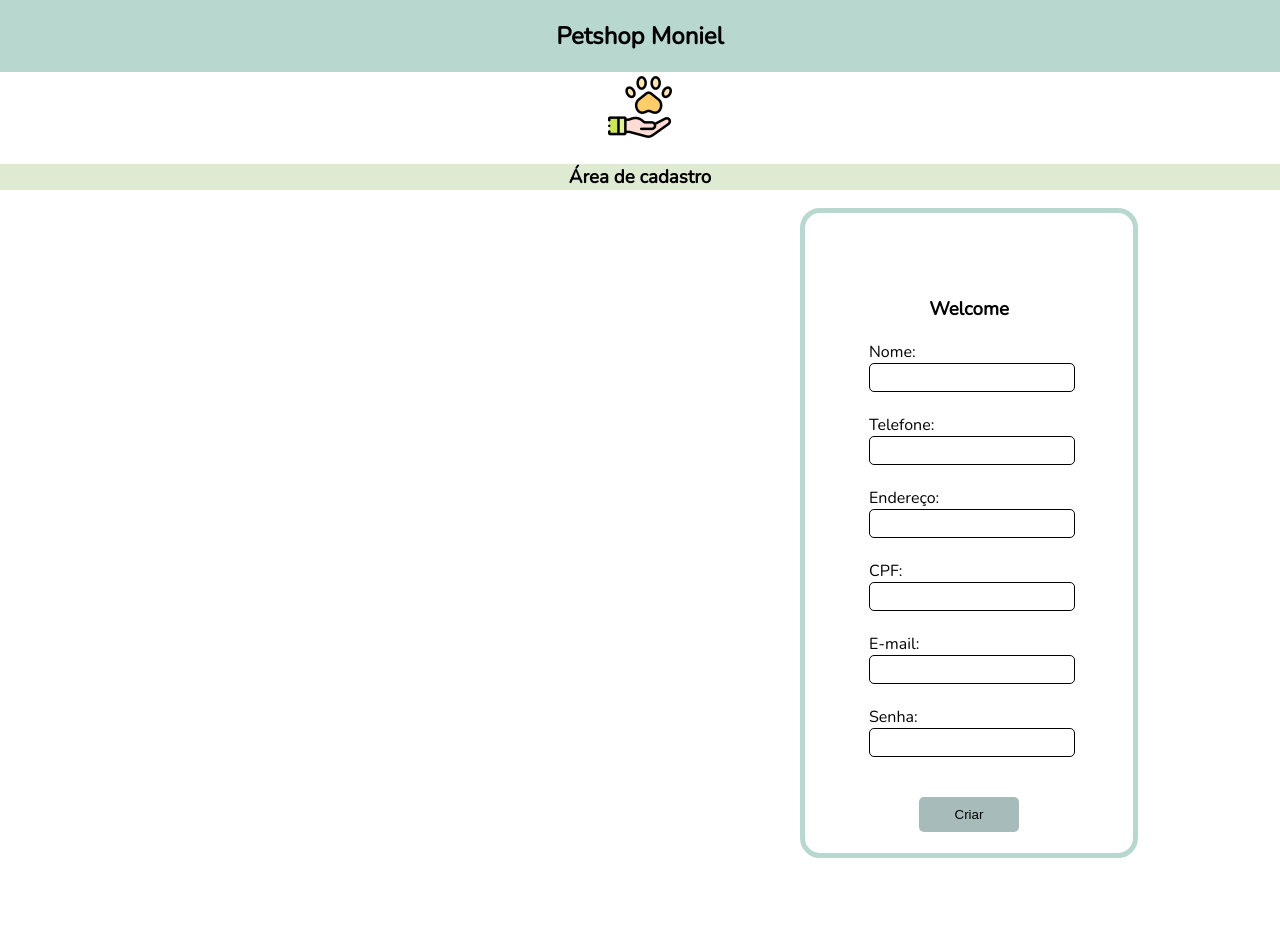
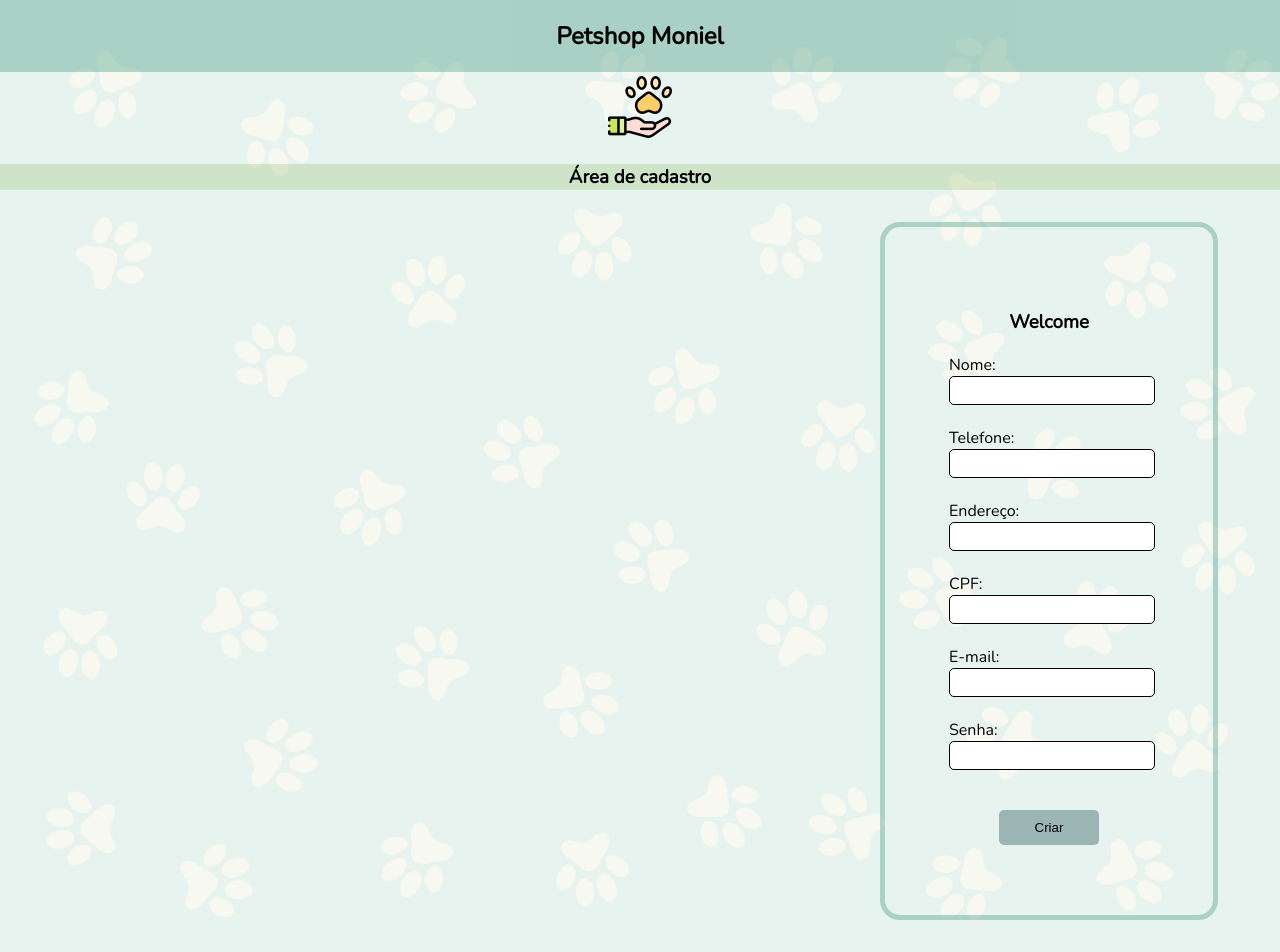
Before and after one commit to moniquedbandas/petshopMoniel, a PHP site: page /App/view/telasCadastros/telaCadastroUsuario.php in a window 1280 px wide. Before the commit the page ends 858 px from the top, so only its background shows below. Run offline with PHP 8.4, Linux system fonts and the light colour scheme.

Commit message:
Continuação das telas de cadastro e inicial

```diff
--- a/Public/css/estilos.css
+++ b/Public/css/estilos.css
@@ -1,6 +1,6 @@
 body {
   font-family: "Nunito", sans-serif;
-  background-image: url("../imagens/fundo.jpg");
+  background-image: url("../imagens/fundo.png");
   background-size: cover;
   margin: 0;
   padding: 0;
--- a/Public/css/estilosLogin.css
+++ b/Public/css/estilosLogin.css
@@ -1,5 +1,7 @@
 body {
   font-family: "Nunito", sans-serif;
+  background-image: url("../imagens/fundo.png");
+  background-size: cover;
   margin: 0;
   padding: 0;
 }
@@ -46,7 +48,8 @@
   border: 5px solid;
   border-radius: 20px;
   border-color: #40957e5e;
-  margin: 2rem 50rem;
+  /* margin: 1rem 50rem;  */
+  margin: 2rem 55rem;
   width: 12.5rem;
   height: 25rem;
   padding: 4rem;
@@ -56,9 +59,10 @@
   border: 5px solid;
   border-radius: 20px;
   border-color: #40957e5e;
-  margin: 1rem 50rem;
+  /* margin: 1rem 50rem;  */
+  margin: 2rem 55rem;
   width: 12.5rem;
-  height: 32rem;
+  height: 35rem;
   padding: 4rem;
 }
 input[type="text"],
```
Also changed, not shown: Public/imagens/fundo.jpg (deleted), Public/imagens/fundo.png (added).
